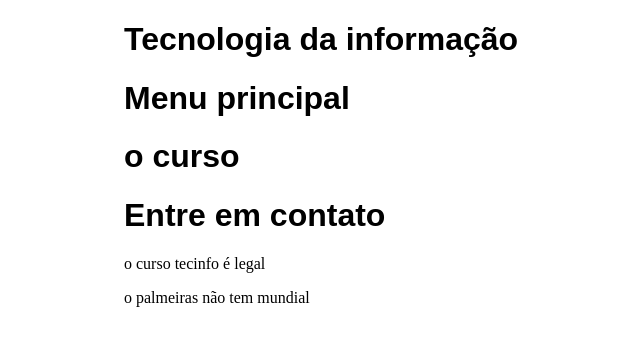
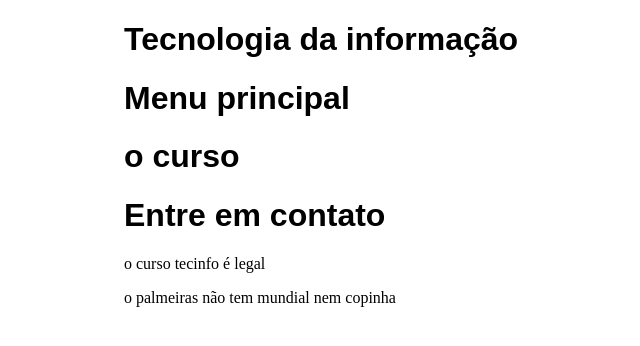
Before and after one commit to EduardoLaurindo/sitetecinfo, a plain HTML site: page index.html in a window 1280 px wide. Shown: the whole page, without its empty margins (196-836 px from the left). Drawn offline with Linux system fonts and the light colour scheme.

Commit message:
palmeiras tbm n tem copinha

```diff
--- a/index.html
+++ b/index.html
@@ -15,6 +15,6 @@
     <h1>Entre em contato</h1>
     <h2 id="mensagem"></h2>
     <p> o curso tecinfo é legal</p>
-    <P>o palmeiras não tem mundial</P>
+    <P>o palmeiras não tem mundial nem copinha</P>
 </body>
 </html>
```
